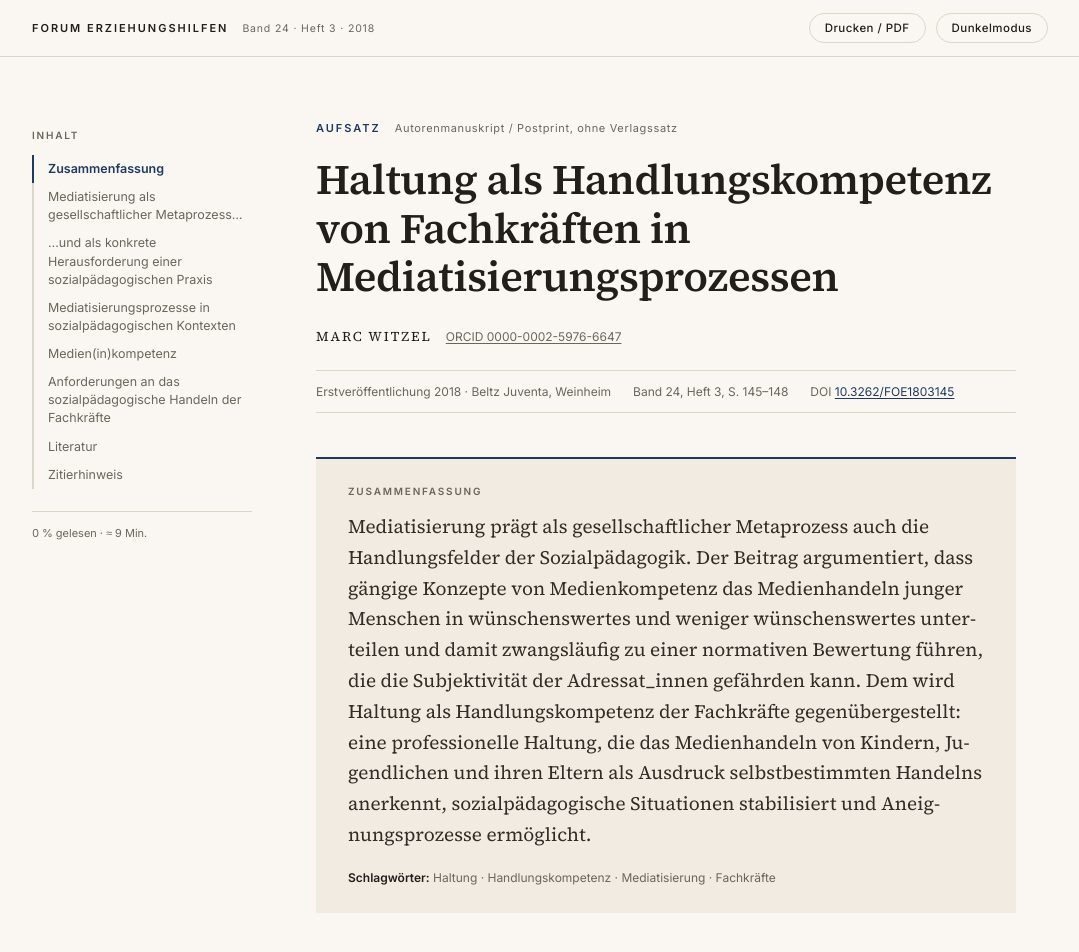
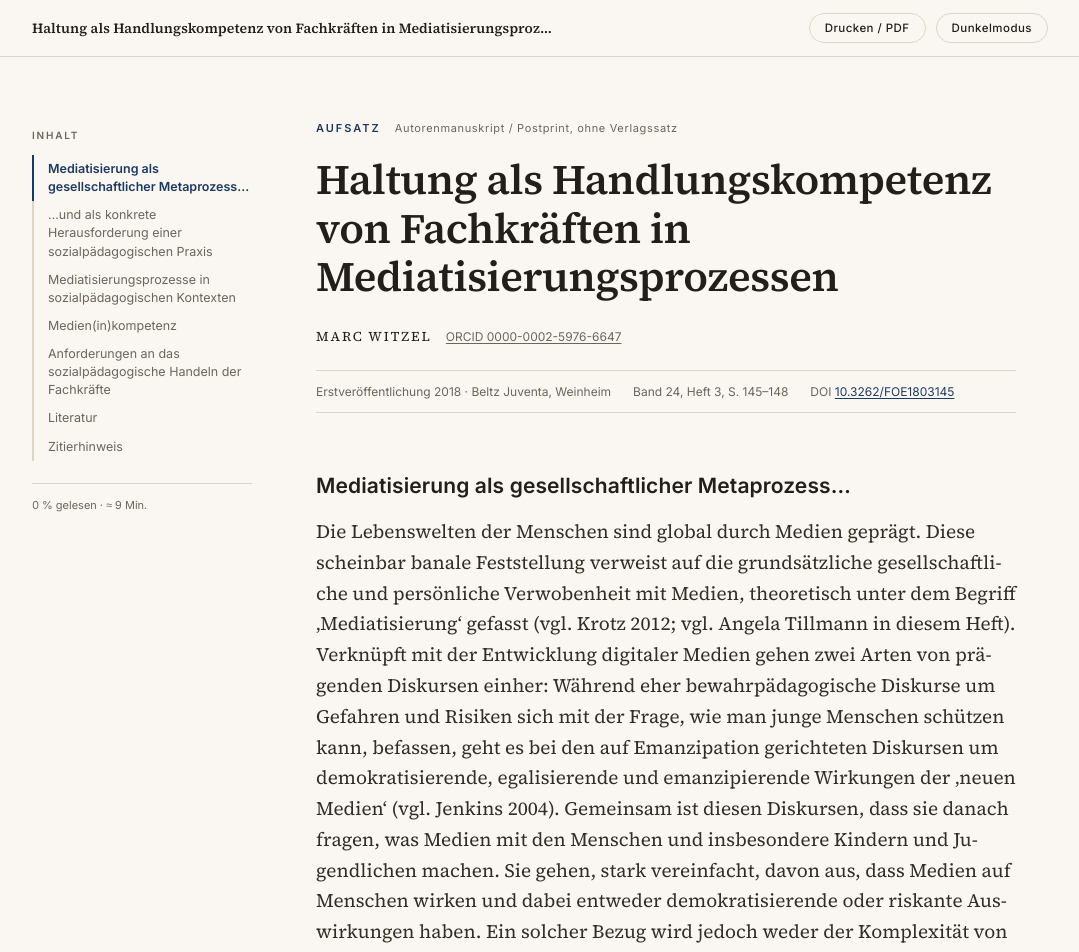
Before and after one commit to marcwitzel/Haltung_als_Handlungskompetenz, a plain HTML site: page index.html in a window 1280 px wide. Shown: the top 952 px of the page, without its empty margins (100-1179 px from the left). Drawn offline with Linux system fonts and the light colour scheme.

Commit message:
Update index.html

```diff
--- a/index.html
+++ b/index.html
@@ -108,19 +108,17 @@
     gap: 14px;
     min-width: 0;
   }
-  .masthead-journal {
-    font-size: 11px;
+  .masthead-title {
+    font-family: 'Source Serif 4', Georgia, serif;
+    font-size: 14px;
     font-weight: 600;
-    letter-spacing: 0.18em;
-    text-transform: uppercase;
+    letter-spacing: 0.005em;
     color: var(--ink);
     white-space: nowrap;
-  }
-  .masthead-issue {
-    font-size: 10.5px;
-    letter-spacing: 0.08em;
-    color: var(--muted);
-    white-space: nowrap;
+    overflow: hidden;
+    text-overflow: ellipsis;
+    min-width: 0;
+    max-width: 520px;
   }
   .header-actions { display: flex; align-items: center; gap: 10px; }
 
@@ -273,13 +271,6 @@
     text-underline-offset: 2px;
   }
 
-  /* Zusammenfassung (skim-then-dive) */
-  .abstract {
-    margin-top: 44px;
-    background: var(--surface);
-    border-top: 2px solid var(--accent);
-    padding: 26px 32px 28px 32px;
-  }
   .box-label {
     font-family: 'Inter', sans-serif;
     font-size: 10px;
@@ -289,21 +280,6 @@
     color: var(--muted);
     margin-bottom: 14px;
   }
-  .abstract p {
-    margin: 0;
-    font-size: 16.5px;
-    line-height: 1.6;
-    color: var(--body);
-    hyphens: auto;
-  }
-  .keywords {
-    margin-top: 18px;
-    font-family: 'Inter', sans-serif;
-    font-size: 12px;
-    color: var(--muted);
-  }
-  .keywords strong { font-weight: 600; color: var(--ink); }
-
   /* Fließtext */
   .article h2 {
     margin: 60px 0 18px 0;
@@ -498,8 +474,7 @@
 <header class="site-header" data-noprint>
   <div class="site-header-inner">
     <div class="masthead">
-      <span class="masthead-journal">Forum Erziehungshilfen</span>
-      <span class="masthead-issue">Band 24 · Heft 3 · 2018</span>
+      <span class="masthead-title">Haltung als Handlungskompetenz von Fachkräften in Mediatisierungsprozessen</span>
     </div>
     <div class="header-actions">
       <button class="pill-button" id="printButton" type="button">Drucken / PDF</button>
@@ -514,8 +489,7 @@
     <details id="tocDetails">
       <summary>Inhalt</summary>
       <div class="toc-list" id="tocList">
-        <a href="#zusammenfassung" class="active">Zusammenfassung</a>
-        <a href="#metaprozess">Mediatisierung als gesellschaftlicher Metaprozess…</a>
+        <a href="#metaprozess" class="active">Mediatisierung als gesellschaftlicher Metaprozess…</a>
         <a href="#herausforderung">…und als konkrete Herausforderung einer sozialpädagogischen Praxis</a>
         <a href="#kontexte">Mediatisierungsprozesse in sozialpädagogischen Kontexten</a>
         <a href="#medieninkompetenz">Medien(in)kompetenz</a>
@@ -546,13 +520,6 @@
         <span>DOI <a href="https://doi.org/10.3262/FOE1803145">10.3262/FOE1803145</a></span>
       </div>
     </div>
-
-    <!-- Zusammenfassung (skim-then-dive) -->
-    <section id="zusammenfassung" class="abstract">
-      <div class="box-label">Zusammenfassung</div>
-      <p>Mediatisierung prägt als gesellschaftlicher Metaprozess auch die Handlungsfelder der Sozialpädagogik. Der Beitrag argumentiert, dass gängige Konzepte von Medienkompetenz das Medienhandeln junger Menschen in wünschenswertes und weniger wünschenswertes unterteilen und damit zwangsläufig zu einer normativen Bewertung führen, die die Subjektivität der Adressat_innen gefährden kann. Dem wird Haltung als Handlungskompetenz der Fachkräfte gegenübergestellt: eine professionelle Haltung, die das Medienhandeln von Kindern, Jugendlichen und ihren Eltern als Ausdruck selbstbestimmten Handelns anerkennt, sozialpädagogische Situationen stabilisiert und Aneignungsprozesse ermöglicht.</p>
-      <div class="keywords"><strong>Schlagwörter:</strong> Haltung · Handlungskompetenz · Mediatisierung · Fachkräfte</div>
-    </section>
 
     <section id="metaprozess">
       <h2>Mediatisierung als gesellschaftlicher Metaprozess…</h2>
@@ -637,7 +604,7 @@
 <footer class="site-footer">
   <span>© 2018 Marc Witzel · Erstveröffentlichung: Beltz Juventa, Weinheim</span>
   <span data-noprint>
-    <a href="#zusammenfassung" id="goToTop">Nach oben</a>
+    <a href="#metaprozess" id="goToTop">Nach oben</a>
   </span>
 </footer>
 
```
